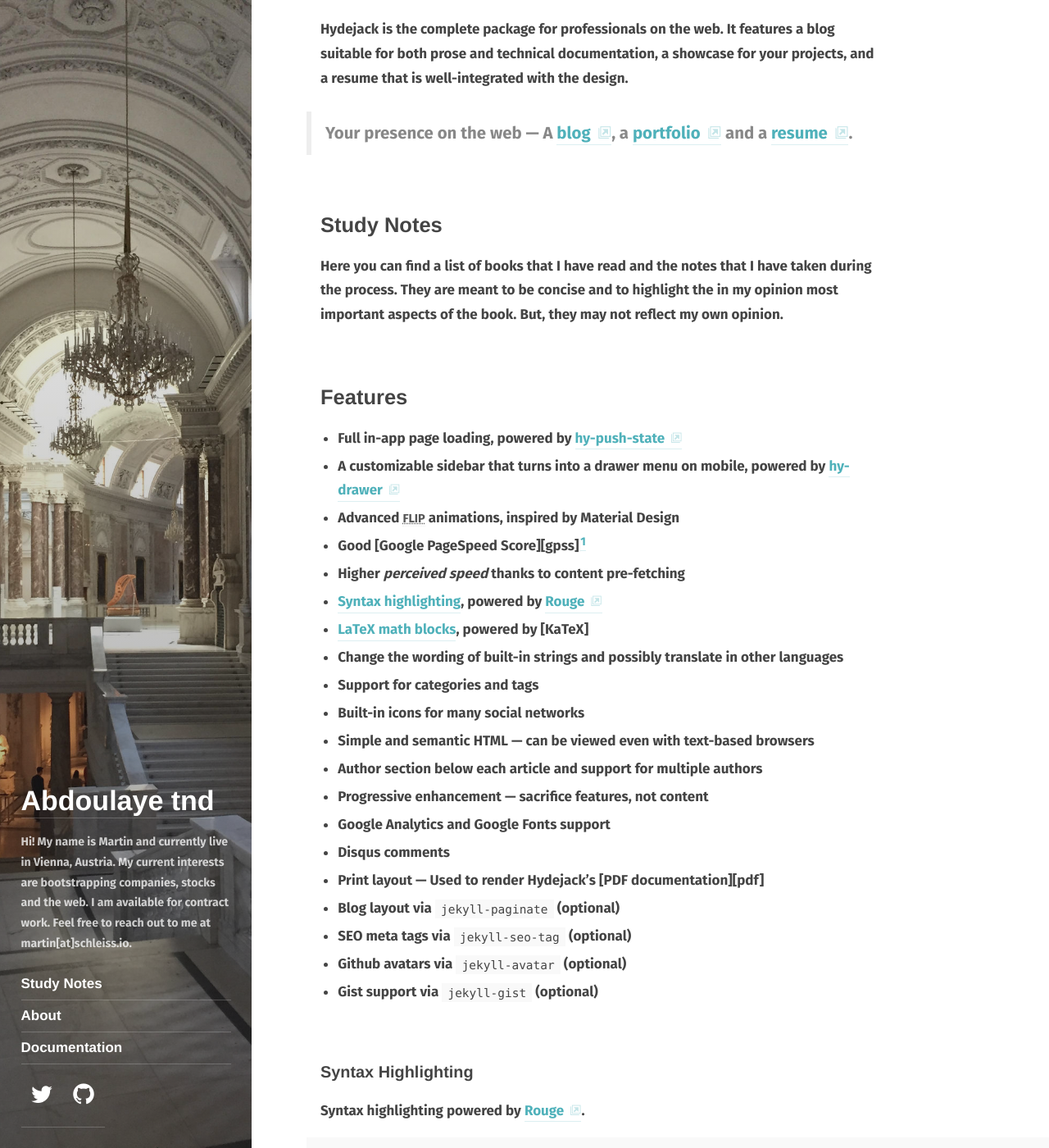
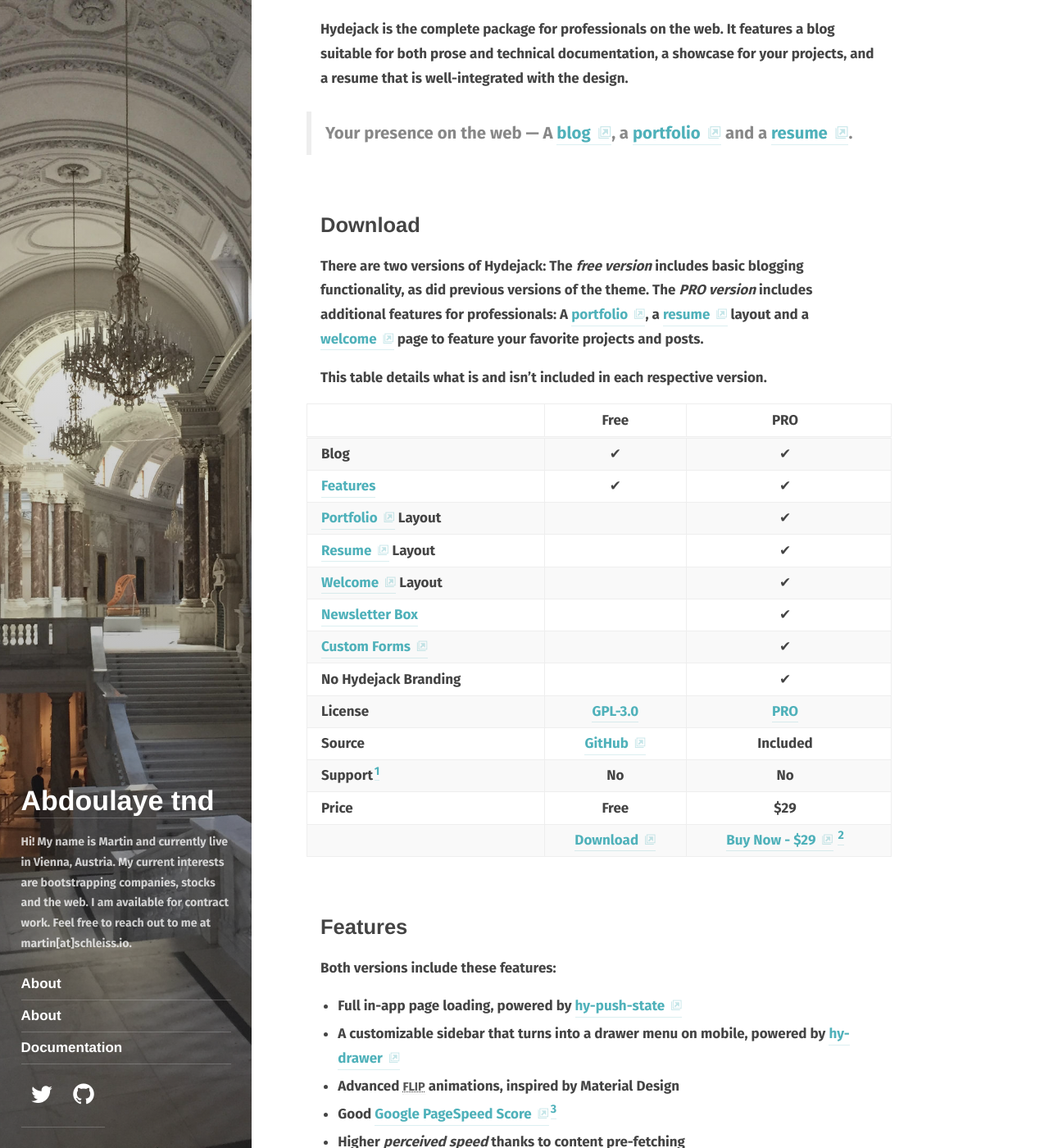
Before and after one commit to abdoulaye-tnd/tandian, a Jekyll site: the page built from Notes.md, in a window 1280 px wide and 1400 px high, scrolled down 282 px. Shown: the whole window at 82% size. Built offline with Jekyll 4.4.1, drawn with Linux system fonts in a browser that asks for light colours; some web fonts are replaced; some of the changed text lies outside the part shown.

Commit message:
Update Notes.md

```diff
--- a/Notes.md
+++ b/Notes.md
@@ -1,6 +1,6 @@
 ---
 layout: page
-title: Study Notes
+title: About
 description: >
   **Hydejack** is a Jekyll theme with JavaScript powers, combining the best of static sites and modern web apps.
   It features a suite of JavaScript that makes the page feel like an app, without sacrificing backwards-compatibility,
@@ -16,12 +16,38 @@
 > Your presence on the web --- A [blog], a [portfolio] and a [resume].
 {:.lead}
 
-## Study Notes
-Here you can find a list of books that I have read and the notes that I have taken during the process.
-They are meant to be concise and to highlight the in my opinion most important aspects of the book. But, they may not reflect my own opinion.
+## Download
+There are two versions of **Hydejack**: The *free version* includes basic blogging functionality,
+as did previous versions of the theme.
+The *PRO version* includes additional features for professionals:
+A [portfolio], a [resume] layout and a [welcome] page to feature your favorite projects and posts.
+
+This table details what is and isn't included in each respective version.
+
+|                                     | Free                                   | PRO                                          |
+|:------------------------------------|:--------------------------------------:|:--------------------------------------------:|
+| Blog                                | &#x2714;                               | &#x2714;                                     |
+| [Features][feat]                    | &#x2714;                               | &#x2714;                                     |
+| [Portfolio] Layout                  |                                        | &#x2714;                                     |
+| [Resume] Layout                     |                                        | &#x2714;                                     |
+| [Welcome] Layout                    |                                        | &#x2714;                                     |
+| [Newsletter Box][news]              |                                        | &#x2714;                                     |
+| [Custom Forms][forms]               |                                        | &#x2714;                                     |
+| No Hydejack Branding                |                                        | &#x2714;                                     |
+| License                             | [GPL-3.0][license]                     | [PRO]                                        |
+| Source                              | [GitHub][src]                          | Included                                     |
+| Support[^1]                         | No                                     | No                                           |
+| Price                               | Free                                   | $29                                          |
+|                                     | [**Download**][kit]                    | [**Buy Now - $29**][buy] [^2]                |
+{:.stretch-table}
+
+[^1]: You MAY open an issue on GitHub, but no response and/or fix is guaranteed.
+      You understand that using Jekyll requires technical know-how, and is NOT comparable to Wordpress in terms of usability.
+      Please use the free version to confirm that Hydejack works for you.
+      For more, see the [PRO] license.
 
 ## Features
-
+Both versions include these features:
 
 * Full in-app page loading, powered by [hy-push-state]{:.external}
 * A customizable sidebar that turns into a drawer menu on mobile, powered by [hy-drawer]{:.external}
@@ -56,7 +82,26 @@
 end
 ~~~
 
+### LaTeX Math Blocks
+Write formulas in familiar LaTeX syntax. Powered by [KaTeX].
 
+$$
+\begin{aligned}
+  \phi(x,y) &= \phi \left(\sum_{i=1}^n x_ie_i, \sum_{j=1}^n y_je_j \right) \\[2em]
+            &= \sum_{i=1}^n \sum_{j=1}^n x_i y_j \phi(e_i, e_j)            \\[2em]
+            &= (x_1, \ldots, x_n)
+               \left(\begin{array}{ccc}
+                 \phi(e_1, e_1)  & \cdots & \phi(e_1, e_n) \\
+                 \vdots          & \ddots & \vdots         \\
+                 \phi(e_n, e_1)  & \cdots & \phi(e_n, e_n)
+               \end{array}\right)
+               \left(\begin{array}{c}
+                 y_1    \\
+                 \vdots \\
+                 y_n
+               \end{array}\right)
+\end{aligned}
+$$
 
 ### Newsletter Subscription Box*
 The *PRO version* has built-in support for [Tinyletter] subscription boxes.
@@ -98,9 +143,17 @@
 [docs]: docs/7.5.0/index.md
 
 [kit]: https://github.com/qwtel/hydejack-starter-kit/archive/v7.5.0.zip
+[src]: https://github.com/qwtel/hydejack
+[gem]: https://rubygems.org/gems/jekyll-theme-hydejack
+[buy]: https://app.simplegoods.co/i/AQTTVBOE
+
+[gpss]: https://developers.google.com/speed/pagespeed/insights/?url=https%3A%2F%2Fqwtel.com%2Fhydejack%2F
+[wiki]: https://github.com/qwtel/hydejack/blob/master/docs/7.5.0/index.md
+[pdf]: https://github.com/qwtel/hydejack/releases/download/v7.5.0/Documentation._.Hydejack.pdf
 [hy-push-state]: https://qwtel.com/hy-push-state/
 [hy-drawer]: https://qwtel.com/hy-drawer/
 [rouge]: http://rouge.jneen.net
-
+[katex]: https://khan.github.io/KaTeX/
+[tinyletter]: https://tinyletter.com/
 
 *[FLIP]: First-Last-Invert-Play. A coding technique to achieve performant page transition animations.
```
